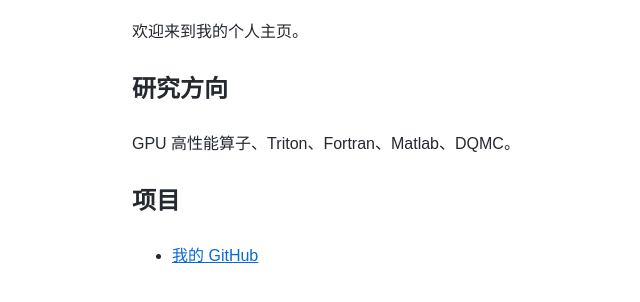
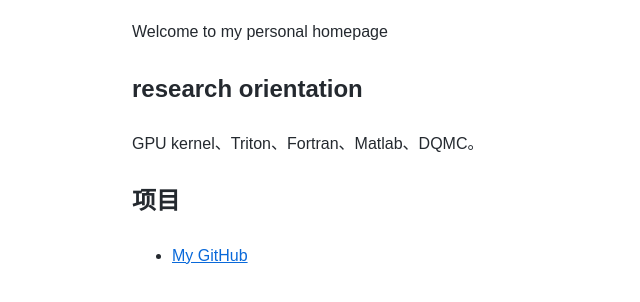
Before and after one commit to huangyiqun/huangyiqun.github.io, a plain HTML site: page index.html in a window 1280 px wide. Shown: the part 134-436 px from the top of the page, without its empty margins (108-748 px from the left). Drawn offline with Linux system fonts and the light colour scheme.

Commit message:
Translate personal homepage content to English

```diff
--- a/index.html
+++ b/index.html
@@ -3,7 +3,7 @@
 <head>
     <meta charset="UTF-8">
     <meta name="viewport" content="width=device-width, initial-scale=1.0">
-    <title>HuangYiQun的个人主页</title>
+    <title>HuangYiQun's personal homepage</title>
 
     <style>
         body {
@@ -29,16 +29,16 @@
 <body>
     <h1>HuangYiQun</h1>
 
-    <p>欢迎来到我的个人主页。</p>
+    <p>Welcome to my personal homepage</p>
 
-    <h2>研究方向</h2>
-    <p>GPU 高性能算子、Triton、Fortran、Matlab、DQMC。</p>
+    <h2>research orientation</h2>
+    <p>GPU kernel、Triton、Fortran、Matlab、DQMC。</p>
 
     <h2>项目</h2>
     <ul>
         <li>
             <a href="https://github.com/huangyiqun">
-                我的 GitHub
+                My GitHub
             </a>
         </li>
     </ul>
```
